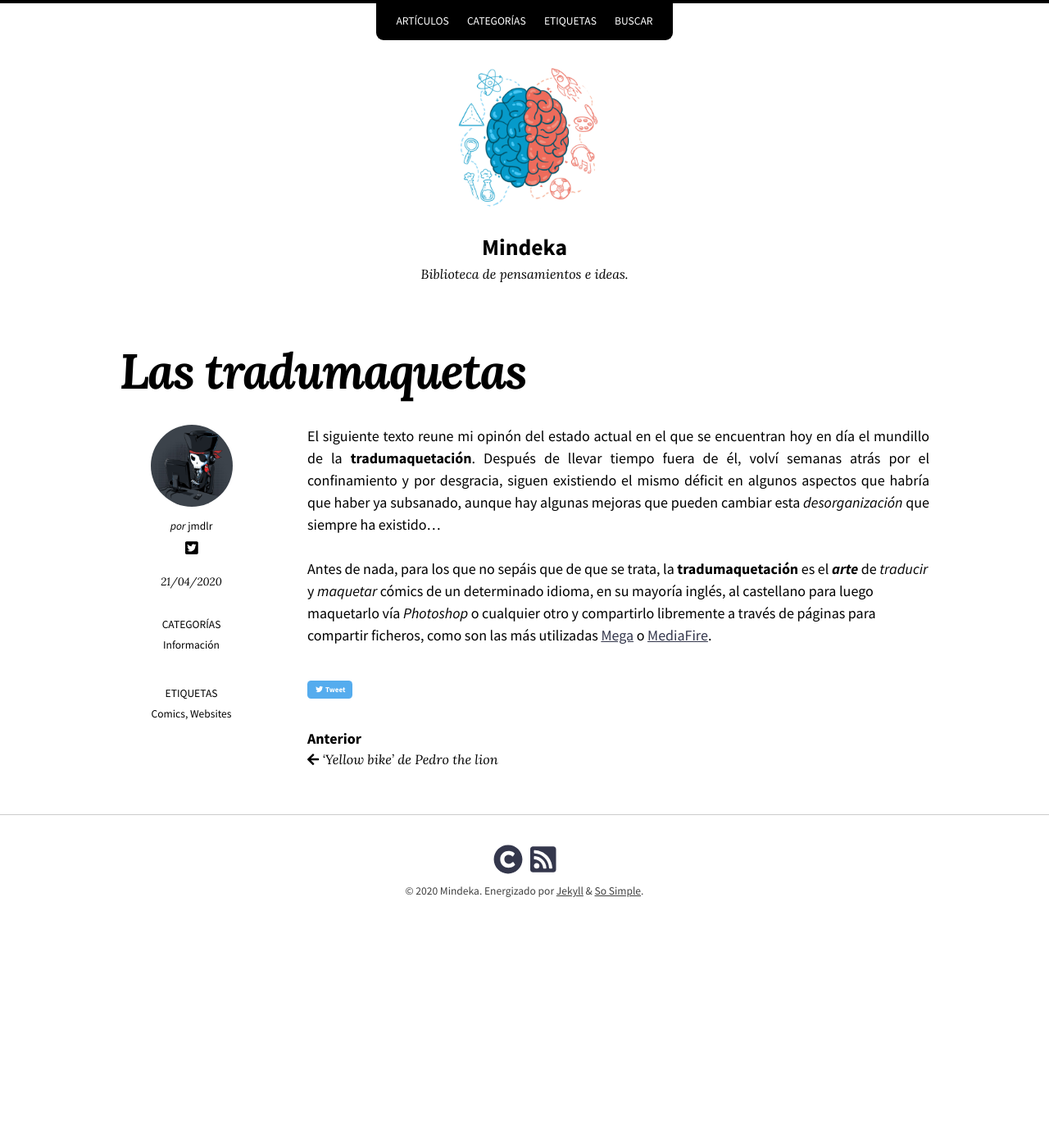
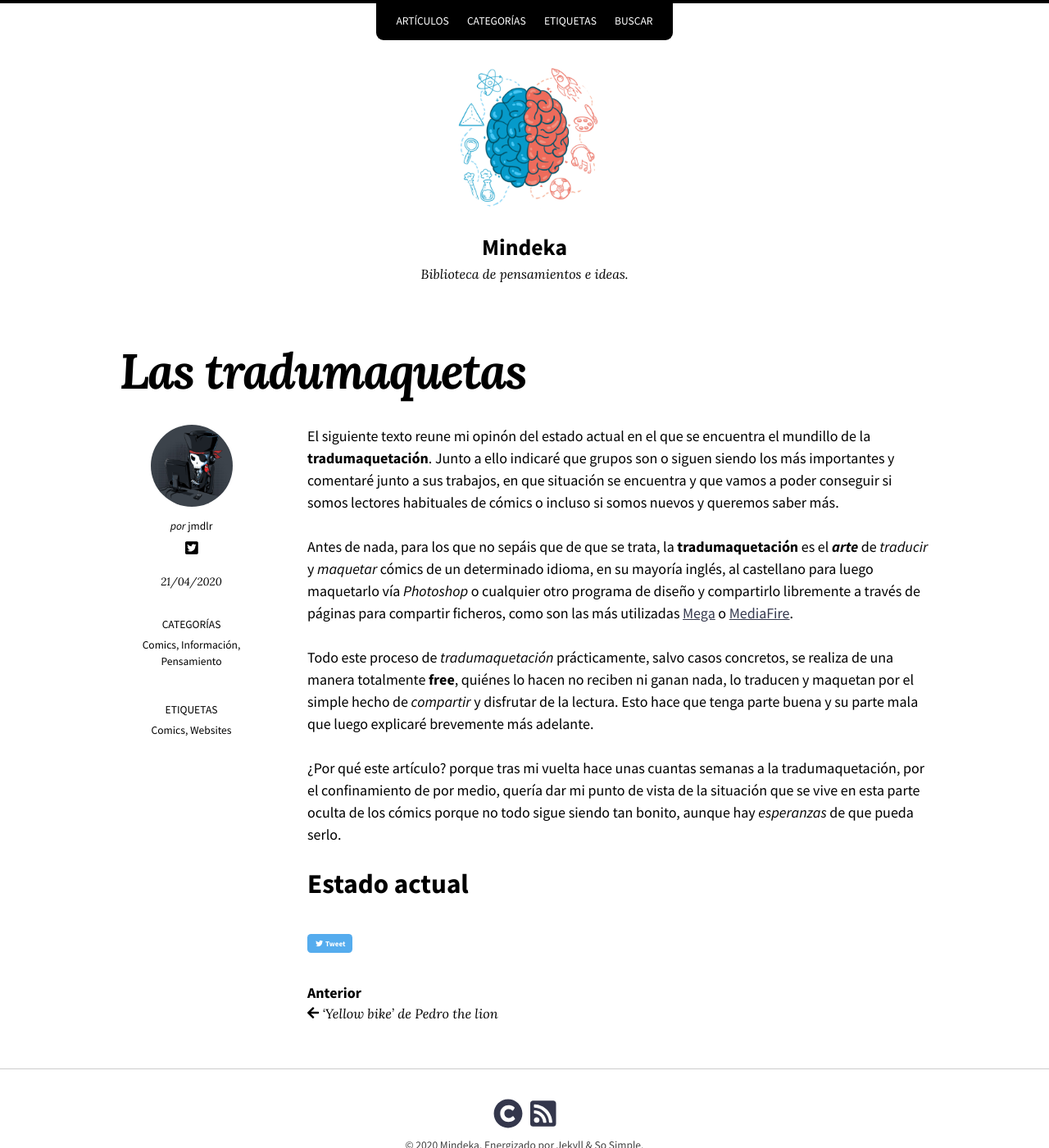
Before and after one commit to gide0n/old-mindeka, a Jekyll site: the page built from _posts/2020-04-21-estado-de-la-tradumaquetacion.md, in a window 1280 px wide and 1400 px high. Shown: the whole window at 82% size. Built offline with Jekyll 4.4.1, drawn with Linux system fonts in a browser that asks for light colours; nearby versions of some CDN libraries.

Commit message:
Update 2020-04-21-estado-de-la-tradumaquetacion.md

```diff
--- a/_posts/2020-04-21-estado-de-la-tradumaquetacion.md
+++ b/_posts/2020-04-21-estado-de-la-tradumaquetacion.md
@@ -2,19 +2,28 @@
 title: "Las tradumaquetas"
 excerpt_separator: "<!--more-->"
 categories:
+  - Comics
+  - Pensamiento
   - Información
 tags:
   - Comics
   - Websites
 ---
 
-El siguiente texto reune mi opinón del estado actual en el que se encuentran hoy en día el mundillo de la **tradumaquetación**. Después de llevar tiempo fuera de él, volví semanas atrás por el confinamiento y  por desgracia, siguen existiendo el mismo déficit en algunos aspectos que habría que haber ya subsanado, aunque hay algunas mejoras que pueden cambiar esta *desorganización* que siempre ha existido...
+El siguiente texto reune mi opinón del estado actual en el que se encuentra el mundillo de la **tradumaquetación**. Junto a ello indicaré que grupos son o siguen siendo los más importantes y comentaré junto a sus trabajos, en que situación se encuentra y que vamos a poder conseguir si somos lectores habituales de cómics o incluso si somos nuevos y queremos saber más.
+
 {: .text-justify}
 
 <!--more-->
 
-<!--more-->
+Antes de nada, para los que no sepáis que de que se trata, la **tradumaquetación** es el ***arte*** de *traducir* y *maquetar* cómics de un determinado idioma, en su mayoría inglés, al castellano para luego maquetarlo vía *Photoshop* o cualquier otro programa de diseño y compartirlo libremente a través de páginas para compartir ficheros, como son las más utilizadas [Mega](https://mega.nz) o [MediaFire](https://www.mediafire.com).
 
-Antes de nada, para los que no sepáis que de que se trata, la **tradumaquetación** es el ***arte*** de *traducir* y *maquetar* cómics de un determinado idioma, en su mayoría inglés, al castellano para luego maquetarlo vía *Photoshop* o cualquier otro y compartirlo libremente a través de páginas para compartir ficheros, como son las más utilizadas [Mega](https://mega.nz) o [MediaFire](https://www.mediafire.com).
+Todo este proceso de *tradumaquetación* prácticamente, salvo casos concretos, se realiza de una manera totalmente **free**, quiénes lo hacen no reciben ni ganan nada, lo traducen y maquetan por el simple hecho de *compartir* y disfrutar de la lectura. Esto hace que tenga parte buena y su parte mala que luego explicaré brevemente más adelante.
+
+¿Por qué este artículo? porque tras mi vuelta hace unas cuantas semanas a la tradumaquetación, por el confinamiento de por medio, quería dar mi punto de vista de la situación que se vive en esta parte oculta de los cómics porque no todo sigue siendo tan bonito, aunque hay *esperanzas* de que pueda serlo.
+
+# Estado actual
+
+
 
 {: .text-justify}
```
